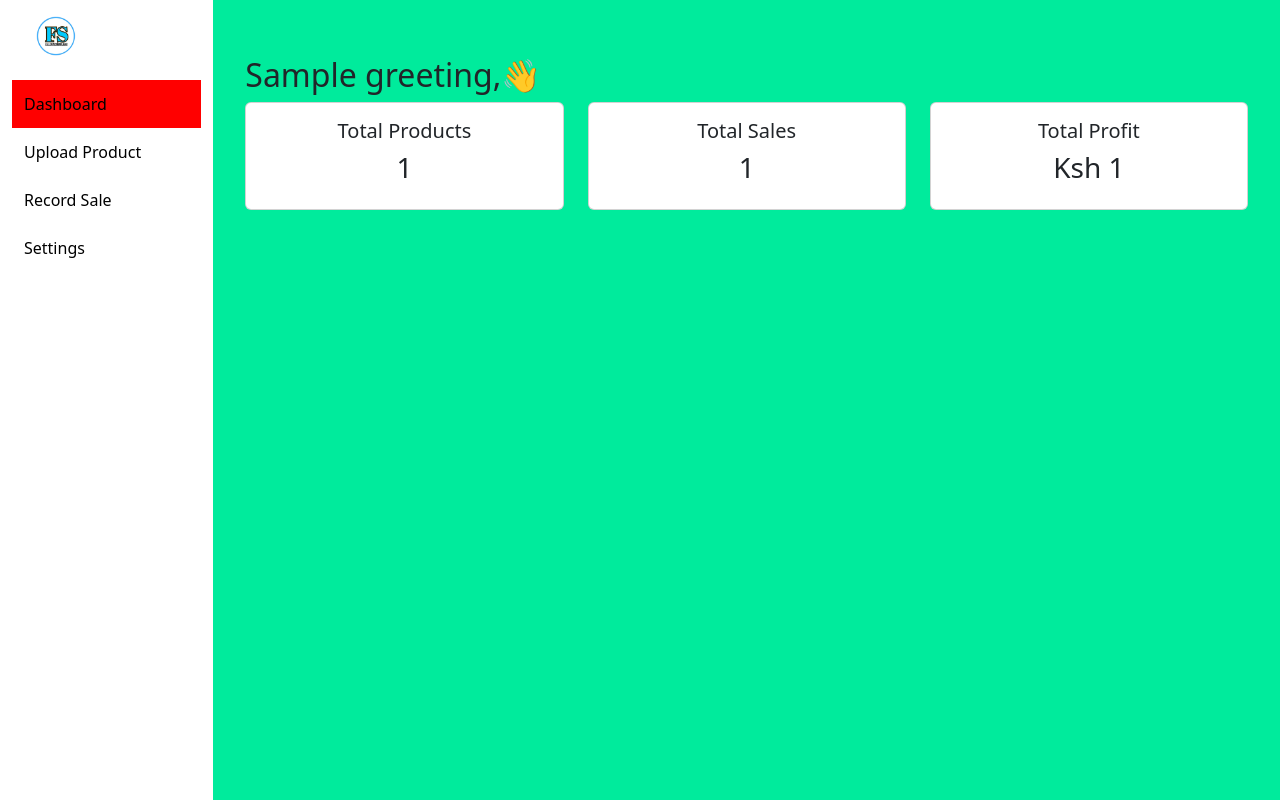
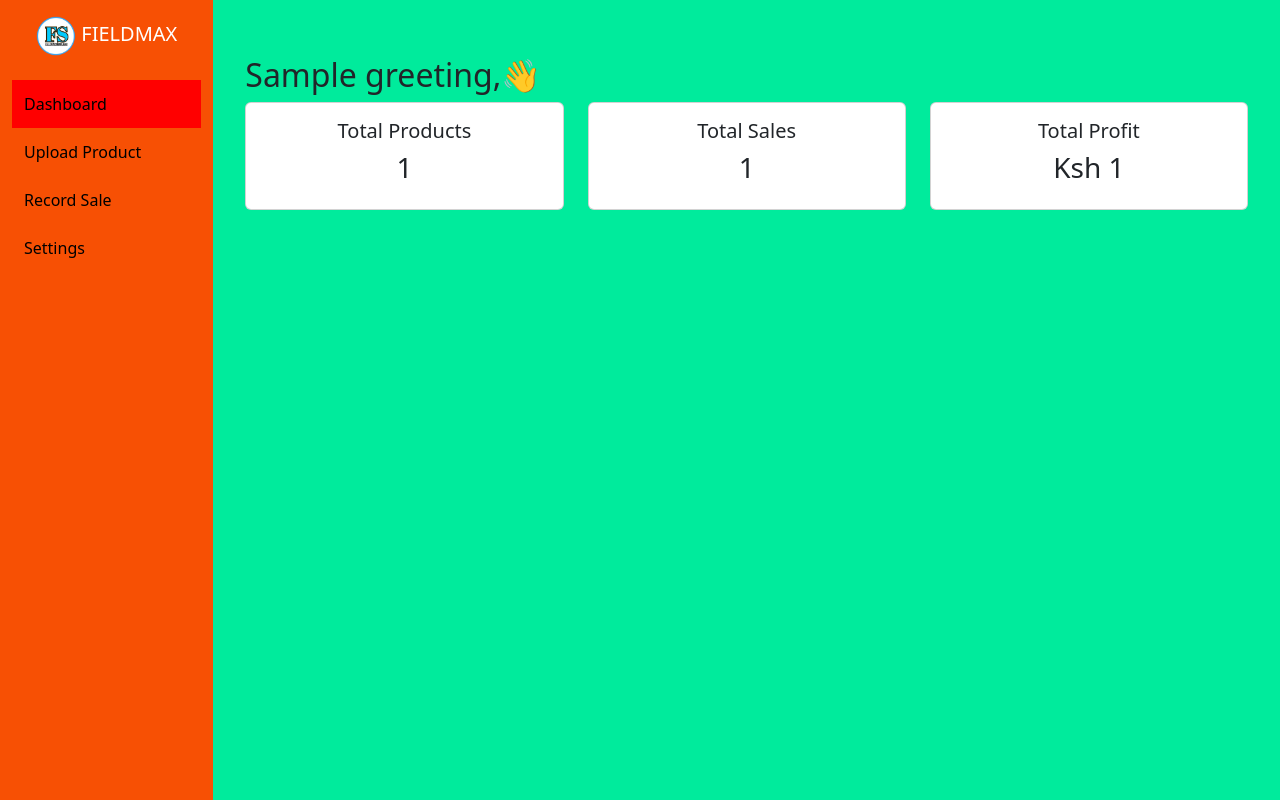
Before and after one commit to Vincentchirchir/fieldmax-sales-app, a Flask app: template templates/dashboard.html in a window 1280 px wide. Run offline with Flask 3, Linux system fonts and the light colour scheme; the template is opened without the code that fills it: most values are stand-ins (such as "Sample title", 1, 10 or a date in 2020); some libraries are stand-ins or nearby versions.

Commit message:
Update dashboard.html

```diff
--- a/templates/dashboard.html
+++ b/templates/dashboard.html
@@ -11,7 +11,7 @@
         }
         .sidebar {
             height: 100vh;
-            background-color: lab(100% 0.01 -0.01);
+            background-color: lch(58.45% 93.48 47.64);
             padding-top: 1rem;
         }
         .sidebar a {
```
